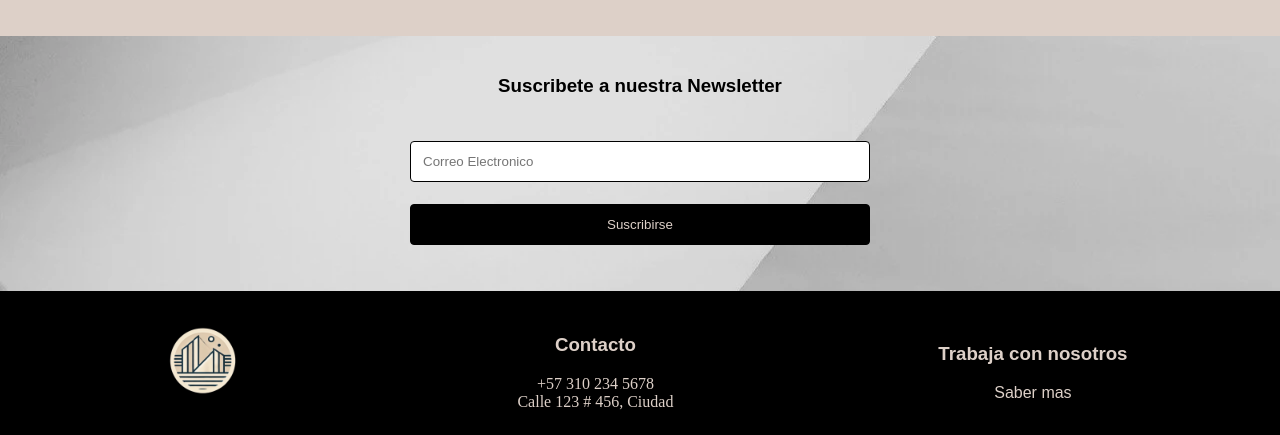
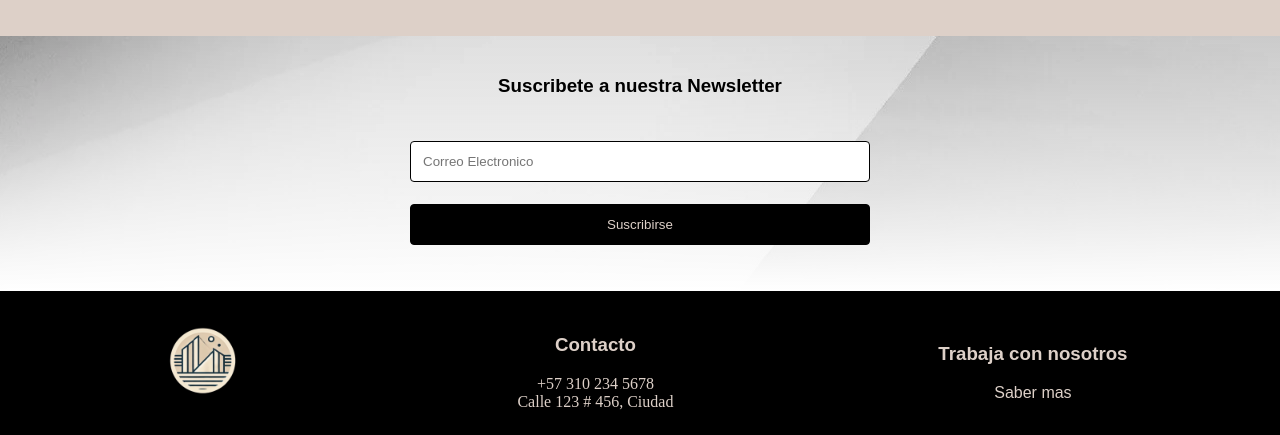
Before and after one commit to Danykeidel03/ejercicio-final-maquetacion, a plain HTML site: page index.html in a window 1280 px wide. Shown: the part 1647-2082 px from the top of the page. Drawn offline with nearby package versions, Linux system fonts and the light colour scheme.

Commit message:
faltaba el grandient

```diff
--- a/css/style.css
+++ b/css/style.css
@@ -89,7 +89,7 @@ main {
     display: none;
 }
 
-.header__checkbox:checked ~ .header__nav ul {
+.header__checkbox:checked~.header__nav ul {
     position: absolute;
     right: 0;
     top: 106px;
@@ -99,7 +99,7 @@ main {
     justify-content: center;
     align-items: center;
     padding: 40px;
-  }
+}
 
 /* Contenedor principal */
 .container.heroHome {
@@ -361,11 +361,18 @@ footer {
 }
 
 @keyframes zoom {
-    0%, 100%{transform: scale(1);}
-    50%{transform: scale(1.05);}
+
+    0%,
+    100% {
+        transform: scale(1);
+    }
+
+    50% {
+        transform: scale(1.05);
+    }
 }
 
-.imgProducto{
+.imgProducto {
     animation: zoom 2s infinite alternate ease-in-out;
 }
 
@@ -380,7 +387,7 @@ newsletter
     justify-content: center;
     align-items: center;
     padding: 20px;
-    background-image: url("../images/bckgr.webp");
+    background: linear-gradient(to top, rgba(255, 255, 255, 1.4), rgba(255, 255, 255, 0)), url("../images/bckgr.webp");
 }
 
 .newsletter form {
```
